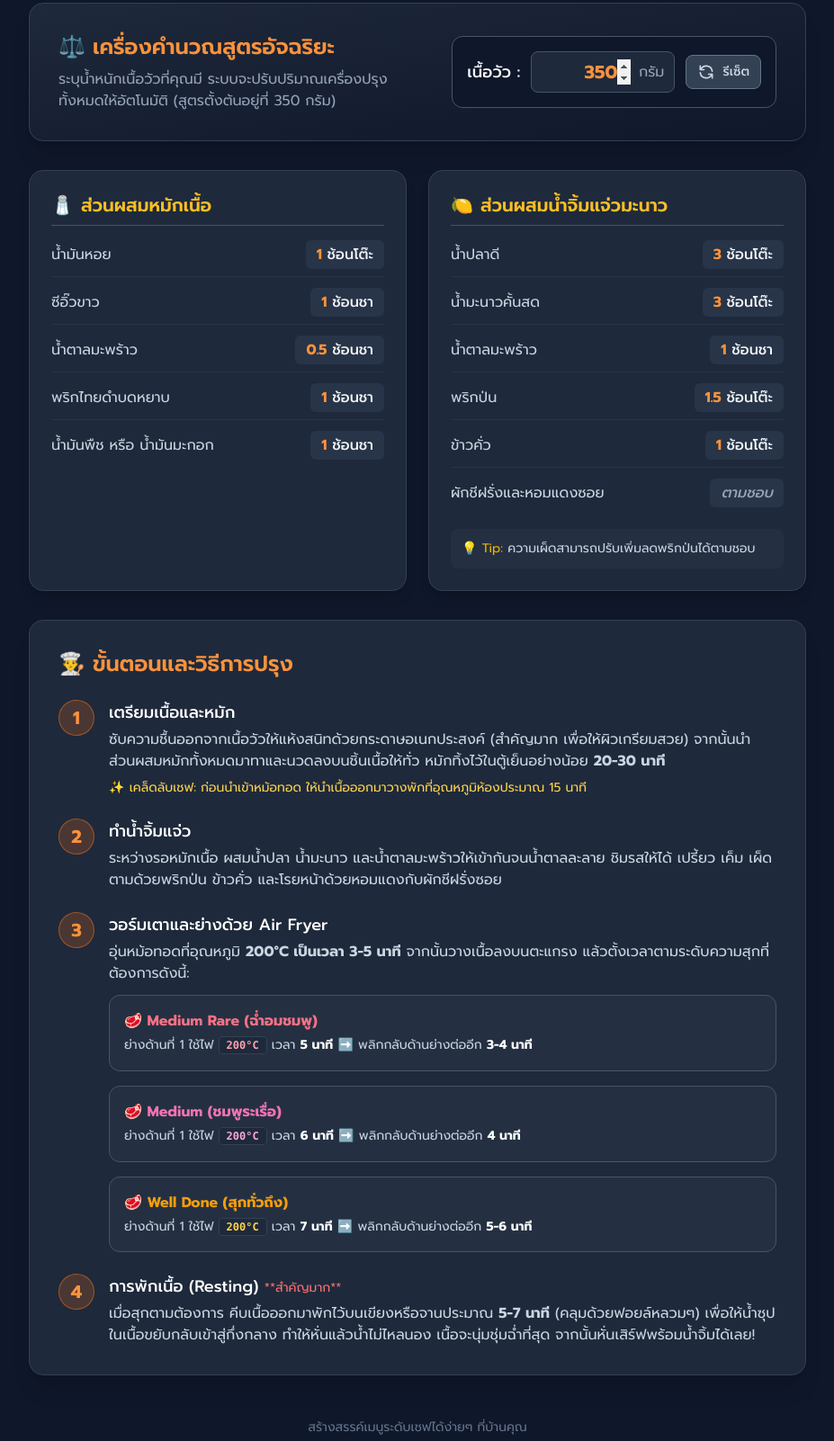
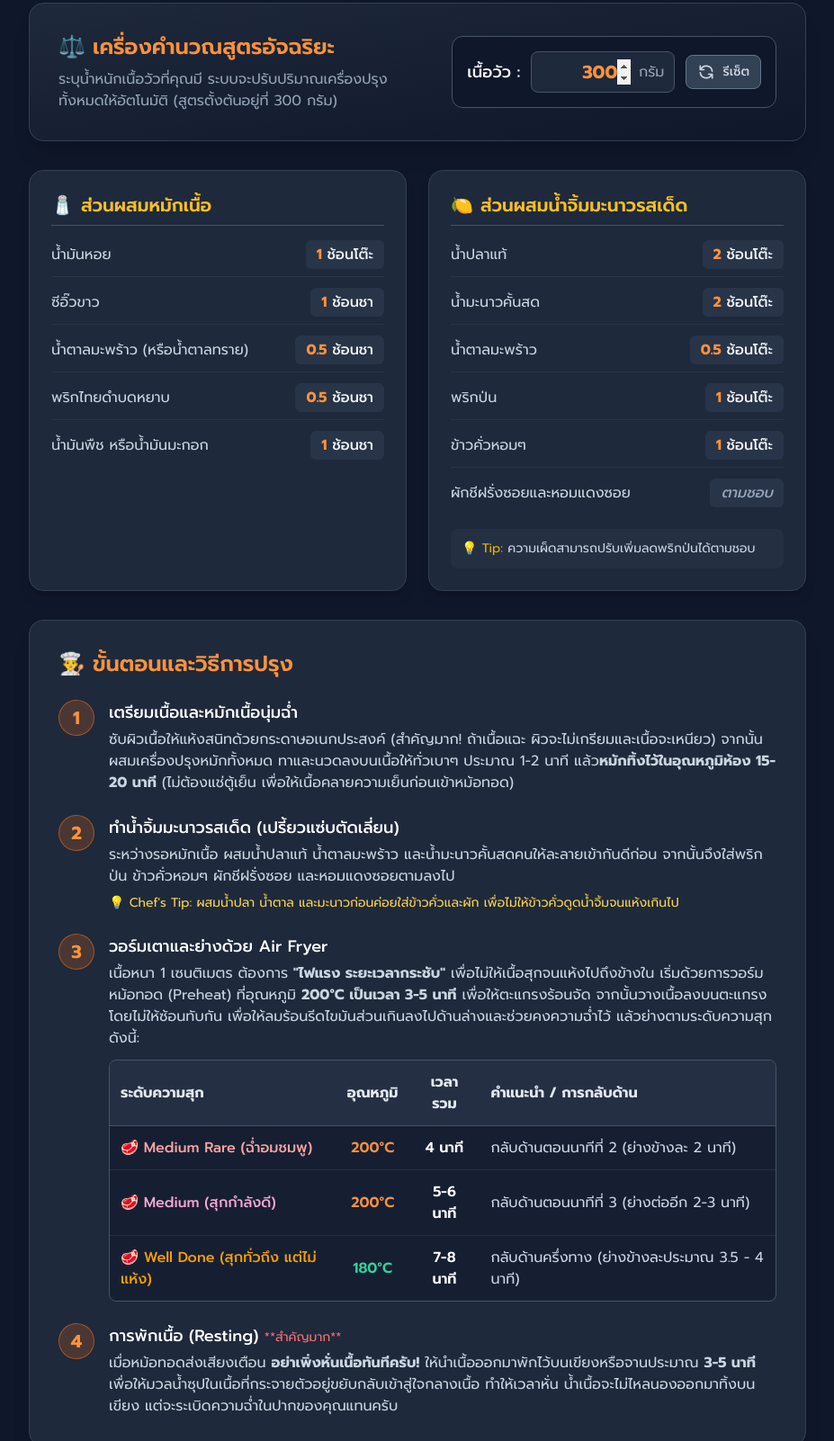
Before and after one commit to laserpui/Beloved-Family, a plain HTML site: page family-menu/Air Fryer/เนื้อย่าง.html in a window 1280 px wide. Shown: the part 338-1940 px from the top of the page at 90% size, without its empty margins (176-1103 px from the left). Drawn offline with nearby package versions, Linux system fonts and the light colour scheme.

Commit message:
Add files via upload

```diff
--- a/family-menu/Air Fryer/เนื้อย่าง.html
+++ b/family-menu/Air Fryer/เนื้อย่าง.html
@@ -3,7 +3,7 @@
 <head>
     <meta charset="UTF-8">
     <meta name="viewport" content="width=device-width, initial-scale=1.0">
-    <title>สูตรเนื้อย่างพรีเมียม Air Fryer</title>
+    <title>สูตรเนื้อย่างพรีเมียม (หนา 1 ซม.) Air Fryer</title>
     <script src="https://cdn.tailwindcss.com"></script>
     <link href="https://fonts.googleapis.com/css2?family=Prompt:wght@300;400;500;600;700&display=swap" rel="stylesheet">
     <style>
@@ -44,8 +44,8 @@
             <div class="inline-block p-4 rounded-full bg-slate-700/50 mb-4">
                 <span class="text-5xl">🥩</span>
             </div>
-            <h1 class="text-3xl md:text-5xl font-bold text-orange-400 mb-3 tracking-tight">สูตรเนื้อย่างพรีเมียม</h1>
-            <p class="text-lg md:text-xl text-slate-300">รังสรรค์ความอร่อยด้วย Philips Air Fryer</p>
+            <h1 class="text-3xl md:text-5xl font-bold text-orange-400 mb-3 tracking-tight">สูตรเนื้อย่างพรีเมียม <span class="text-white text-2xl md:text-3xl block md:inline-block md:ml-2">(หนา 1 ซม.)</span></h1>
+            <p class="text-lg md:text-xl text-slate-300">รังสรรค์ความอร่อยแบบข้างนอกเกรียม ข้างในนุ่มฉ่ำด้วย Philips Air Fryer</p>
             <p class="text-sm text-slate-400 mt-2">โดย เชฟมืออาชีพ</p>
         </div>
     </header>
@@ -58,12 +58,12 @@
                 <h2 class="text-2xl font-semibold text-orange-400 flex items-center gap-2">
                     <span>⚖️</span> เครื่องคำนวณสูตรอัจฉริยะ
                 </h2>
-                <p class="text-slate-400 mt-2 text-sm md:text-base">ระบุน้ำหนักเนื้อวัวที่คุณมี ระบบจะปรับปริมาณเครื่องปรุงทั้งหมดให้อัตโนมัติ (สูตรตั้งต้นอยู่ที่ 350 กรัม)</p>
+                <p class="text-slate-400 mt-2 text-sm md:text-base">ระบุน้ำหนักเนื้อวัวที่คุณมี ระบบจะปรับปริมาณเครื่องปรุงทั้งหมดให้อัตโนมัติ (สูตรตั้งต้นอยู่ที่ 300 กรัม)</p>
             </div>
             <div class="bg-slate-900 p-4 rounded-xl border border-slate-600 flex flex-wrap sm:flex-nowrap items-center gap-3 w-full md:w-auto">
                 <label for="beefWeight" class="text-lg font-medium whitespace-nowrap">เนื้อวัว :</label>
                 <div class="relative flex-1 min-w-[120px] md:w-40">
-                    <input type="number" id="beefWeight" value="350" min="50" step="50"
+                    <input type="number" id="beefWeight" value="300" min="50" step="50"
                         class="w-full bg-slate-800 text-orange-400 font-bold text-xl px-4 py-2 rounded-lg border border-slate-600 focus:outline-none focus:border-orange-500 focus:ring-1 focus:ring-orange-500 text-right pr-12 transition-colors">
                     <span class="absolute right-3 top-1/2 -translate-y-1/2 text-slate-400">กรัม</span>
                 </div>
@@ -91,7 +91,7 @@
             <!-- Dipping Sauce -->
             <section class="bg-slate-800 rounded-2xl p-6 shadow-lg border border-slate-700">
                 <h3 class="text-xl font-semibold text-amber-400 mb-4 flex items-center gap-2 border-b border-slate-600 pb-2">
-                    <span>🍋</span> ส่วนผสมน้ำจิ้มแจ่วมะนาว
+                    <span>🍋</span> ส่วนผสมน้ำจิ้มมะนาวรสเด็ด
                 </h3>
                 <ul class="space-y-3" id="sauce-list">
                     <!-- JS will populate this -->
@@ -113,9 +113,8 @@
                 <div class="flex gap-4">
                     <div class="flex-shrink-0 w-10 h-10 bg-orange-500/20 text-orange-400 rounded-full flex items-center justify-center font-bold text-xl border border-orange-500/50">1</div>
                     <div>
-                        <h4 class="text-lg font-medium text-white">เตรียมเนื้อและหมัก</h4>
-                        <p class="text-slate-300 mt-1">ซับความชื้นออกจากเนื้อวัวให้แห้งสนิทด้วยกระดาษอเนกประสงค์ (สำคัญมาก เพื่อให้ผิวเกรียมสวย) จากนั้นนำส่วนผสมหมักทั้งหมดมาทาและนวดลงบนชิ้นเนื้อให้ทั่ว หมักทิ้งไว้ในตู้เย็นอย่างน้อย <strong>20-30 นาที</strong></p>
-                        <p class="text-sm text-amber-300 mt-2">✨ เคล็ดลับเชฟ: ก่อนนำเข้าหม้อทอด ให้นำเนื้อออกมาวางพักที่อุณหภูมิห้องประมาณ 15 นาที</p>
+                        <h4 class="text-lg font-medium text-white">เตรียมเนื้อและหมักเนื้อนุ่มฉ่ำ</h4>
+                        <p class="text-slate-300 mt-1">ซับผิวเนื้อให้แห้งสนิทด้วยกระดาษอเนกประสงค์ (สำคัญมาก! ถ้าเนื้อแฉะ ผิวจะไม่เกรียมและเนื้อจะเหนียว) จากนั้นผสมเครื่องปรุงหมักทั้งหมด ทาและนวดลงบนเนื้อให้ทั่วเบาๆ ประมาณ 1-2 นาที แล้ว<strong>หมักทิ้งไว้ในอุณหภูมิห้อง 15-20 นาที</strong> (ไม่ต้องแช่ตู้เย็น เพื่อให้เนื้อคลายความเย็นก่อนเข้าหม้อทอด)</p>
                     </div>
                 </div>
 
@@ -123,8 +122,9 @@
                 <div class="flex gap-4">
                     <div class="flex-shrink-0 w-10 h-10 bg-orange-500/20 text-orange-400 rounded-full flex items-center justify-center font-bold text-xl border border-orange-500/50">2</div>
                     <div>
-                        <h4 class="text-lg font-medium text-white">ทำน้ำจิ้มแจ่ว</h4>
-                        <p class="text-slate-300 mt-1">ระหว่างรอหมักเนื้อ ผสมน้ำปลา น้ำมะนาว และน้ำตาลมะพร้าวให้เข้ากันจนน้ำตาลละลาย ชิมรสให้ได้ เปรี้ยว เค็ม เผ็ด ตามด้วยพริกป่น ข้าวคั่ว และโรยหน้าด้วยหอมแดงกับผักชีฝรั่งซอย</p>
+                        <h4 class="text-lg font-medium text-white">ทำน้ำจิ้มมะนาวรสเด็ด (เปรี้ยวแซ่บตัดเลี่ยน)</h4>
+                        <p class="text-slate-300 mt-1">ระหว่างรอหมักเนื้อ ผสมน้ำปลาแท้ น้ำตาลมะพร้าว และน้ำมะนาวคั้นสดคนให้ละลายเข้ากันดีก่อน จากนั้นจึงใส่พริกป่น ข้าวคั่วหอมๆ ผักชีฝรั่งซอย และหอมแดงซอยตามลงไป</p>
+                        <p class="text-sm text-amber-300 mt-2">💡 Chef's Tip: ผสมน้ำปลา น้ำตาล และมะนาวก่อนค่อยใส่ข้าวคั่วและผัก เพื่อไม่ให้ข้าวคั่วดูดน้ำจิ้มจนแห้งเกินไป</p>
                     </div>
                 </div>
 
@@ -133,36 +133,40 @@
                     <div class="flex-shrink-0 w-10 h-10 bg-orange-500/20 text-orange-400 rounded-full flex items-center justify-center font-bold text-xl border border-orange-500/50">3</div>
                     <div class="w-full">
                         <h4 class="text-lg font-medium text-white">วอร์มเตาและย่างด้วย Air Fryer</h4>
-                        <p class="text-slate-300 mt-1 mb-3">อุ่นหม้อทอดที่อุณหภูมิ <strong>200°C เป็นเวลา 3-5 นาที</strong> จากนั้นวางเนื้อลงบนตะแกรง แล้วตั้งเวลาตามระดับความสุกที่ต้องการดังนี้:</p>
+                        <p class="text-slate-300 mt-1 mb-3">เนื้อหนา 1 เซนติเมตร ต้องการ <strong>"ไฟแรง ระยะเวลากระชับ"</strong> เพื่อไม่ให้เนื้อสุกจนแห้งไปถึงข้างใน เริ่มด้วยการวอร์มหม้อทอด (Preheat) ที่อุณหภูมิ <strong>200°C เป็นเวลา 3-5 นาที</strong> เพื่อให้ตะแกรงร้อนจัด จากนั้นวางเนื้อลงบนตะแกรงโดยไม่ให้ซ้อนทับกัน เพื่อให้ลมร้อนรีดไขมันส่วนเกินลงไปด้านล่างและช่วยคงความฉ่ำไว้ แล้วย่างตามระดับความสุกดังนี้:</p>
 
-                        <!-- Responsive Cooking Times (Text-based) -->
-                        <div class="space-y-4 mt-3">
-                            <div class="p-4 bg-slate-700/30 border border-slate-600 rounded-xl">
-                                <div class="font-bold text-rose-400 text-base flex items-center gap-2 mb-1">
-                                    🥩 Medium Rare (ฉ่ำอมชมพู)
-                               </div>
-                                <p class="text-slate-300 leading-relaxed text-sm">
-                                    ย่างด้านที่ 1 ใช้ไฟ <span class="bg-slate-800 text-rose-300 px-2 py-0.5 rounded font-mono font-bold text-xs border border-slate-700">200°C</span> เวลา <span class="font-bold text-white">5 นาที</span> ➡️ พลิกกลับด้านย่างต่ออีก <span class="font-bold text-white">3-4 นาที</span>
-                                </p>
-                            </div>
-
-                            <div class="p-4 bg-slate-700/30 border border-slate-600 rounded-xl">
-                                <div class="font-bold text-pink-400 text-base flex items-center gap-2 mb-1">
-                                    🥩 Medium (ชมพูระเรื่อ)
-                                </div>
-                                <p class="text-slate-300 leading-relaxed text-sm">
-                                    ย่างด้านที่ 1 ใช้ไฟ <span class="bg-slate-800 text-pink-300 px-2 py-0.5 rounded font-mono font-bold text-xs border border-slate-700">200°C</span> เวลา <span class="font-bold text-white">6 นาที</span> ➡️ พลิกกลับด้านย่างต่ออีก <span class="font-bold text-white">4 นาที</span>
-                                </p>
-                            </div>
-
-                            <div class="p-4 bg-slate-700/30 border border-slate-600 rounded-xl">
-                                <div class="font-bold text-amber-500 text-base flex items-center gap-2 mb-1">
-                                    🥩 Well Done (สุกทั่วถึง)
-                                </div>
-                                <p class="text-slate-300 leading-relaxed text-sm">
-                                    ย่างด้านที่ 1 ใช้ไฟ <span class="bg-slate-800 text-amber-300 px-2 py-0.5 rounded font-mono font-bold text-xs border border-slate-700">200°C</span> เวลา <span class="font-bold text-white">7 นาที</span> ➡️ พลิกกลับด้านย่างต่ออีก <span class="font-bold text-white">5-6 นาที</span>
-                                </p>
-                            </div>
+                        <!-- Responsive Table -->
+                        <div class="overflow-x-auto table-container rounded-lg border border-slate-600 bg-slate-900/50">
+                            <table class="w-full text-left border-collapse min-w-[500px]">
+                                <thead>
+                                    <tr class="bg-slate-700/50 text-slate-200">
+                                        <th class="p-3 border-b border-slate-600">ระดับความสุก</th>
+                                        <th class="p-3 border-b border-slate-600 text-center">อุณหภูมิ</th>
+                                        <th class="p-3 border-b border-slate-600 text-center">เวลารวม</th>
+                                        <th class="p-3 border-b border-slate-600">คำแนะนำ / การกลับด้าน</th>
+                                    </tr>
+                                </thead>
+                                <tbody class="text-slate-300">
+                                    <tr class="border-b border-slate-700/50 hover:bg-slate-800/50 transition">
+                                        <td class="p-3 font-medium text-red-300">🥩 Medium Rare (ฉ่ำอมชมพู)</td>
+                                        <td class="p-3 text-center font-semibold text-orange-400">200°C</td>
+                                        <td class="p-3 text-center font-semibold text-white">4 นาที</td>
+                                        <td class="p-3">กลับด้านตอนนาทีที่ 2 (ย่างข้างละ 2 นาที)</td>
+                                    </tr>
+                                    <tr class="border-b border-slate-700/50 hover:bg-slate-800/50 transition">
+                                        <td class="p-3 font-medium text-pink-300">🥩 Medium (สุกกำลังดี)</td>
+                                        <td class="p-3 text-center font-semibold text-orange-400">200°C</td>
+                                        <td class="p-3 text-center font-semibold text-white">5-6 นาที</td>
+                                        <td class="p-3">กลับด้านตอนนาทีที่ 3 (ย่างต่ออีก 2-3 นาที)</td>
+                                    </tr>
+                                    <tr class="hover:bg-slate-800/50 transition">
+                                        <td class="p-3 font-medium text-amber-500">🥩 Well Done (สุกทั่วถึง แต่ไม่แห้ง)</td>
+                                        <td class="p-3 text-center font-semibold text-emerald-400">180°C</td>
+                                        <td class="p-3 text-center font-semibold text-white">7-8 นาที</td>
+                                        <td class="p-3">กลับด้านครึ่งทาง (ย่างข้างละประมาณ 3.5 - 4 นาที)</td>
+                                    </tr>
+                                </tbody>
+                            </table>
                         </div>
                     </div>
                 </div>
@@ -172,7 +176,7 @@
                     <div class="flex-shrink-0 w-10 h-10 bg-orange-500/20 text-orange-400 rounded-full flex items-center justify-center font-bold text-xl border border-orange-500/50">4</div>
                     <div>
                         <h4 class="text-lg font-medium text-white">การพักเนื้อ (Resting) <span class="text-red-400 text-sm font-normal">**สำคัญมาก**</span></h4>
-                        <p class="text-slate-300 mt-1">เมื่อสุกตามต้องการ คีบเนื้อออกมาพักไว้บนเขียงหรือจานประมาณ <strong>5-7 นาที</strong> (คลุมด้วยฟอยล์หลวมๆ) เพื่อให้น้ำซุปในเนื้อขยับกลับเข้าสู่กึ่งกลาง ทำให้หั่นแล้วน้ำไม่ไหลนอง เนื้อจะนุ่มชุ่มฉ่ำที่สุด จากนั้นหั่นเสิร์ฟพร้อมน้ำจิ้มได้เลย!</p>
+                        <p class="text-slate-300 mt-1">เมื่อหม้อทอดส่งเสียงเตือน <strong>อย่าเพิ่งหั่นเนื้อทันทีครับ!</strong> ให้นำเนื้อออกมาพักไว้บนเขียงหรือจานประมาณ <strong>3-5 นาที</strong> เพื่อให้มวลน้ำซุปในเนื้อที่กระจายตัวอยู่ขยับกลับเข้าสู่ใจกลางเนื้อ ทำให้เวลาหั่น น้ำเนื้อจะไม่ไหลนองออกมาทิ้งบนเขียง แต่จะระเบิดความฉ่ำในปากของคุณแทนครับ</p>
                     </div>
                 </div>
             </div>
@@ -186,24 +190,24 @@
     <!-- JavaScript for Dynamic Calculation -->
     <script>
         document.addEventListener('DOMContentLoaded', () => {
-            // Base Recipe Setup (Based on 350g of beef)
-            const BASE_WEIGHT = 350;
+            // Base Recipe Setup (Based on 300g of beef)
+            const BASE_WEIGHT = 300;
 
             const marinadeData = [
                 { name: 'น้ำมันหอย', baseAmount: 1, unit: 'ช้อนโต๊ะ' },
                 { name: 'ซีอิ๊วขาว', baseAmount: 1, unit: 'ช้อนชา' },
-                { name: 'น้ำตาลมะพร้าว', baseAmount: 0.5, unit: 'ช้อนชา' },
-                { name: 'พริกไทยดำบดหยาบ', baseAmount: 1, unit: 'ช้อนชา' },
-                { name: 'น้ำมันพืช หรือ น้ำมันมะกอก', baseAmount: 1, unit: 'ช้อนชา' },
+                { name: 'น้ำตาลมะพร้าว (หรือน้ำตาลทราย)', baseAmount: 0.5, unit: 'ช้อนชา' },
+                { name: 'พริกไทยดำบดหยาบ', baseAmount: 0.5, unit: 'ช้อนชา' },
+                { name: 'น้ำมันพืช หรือน้ำมันมะกอก', baseAmount: 1, unit: 'ช้อนชา' },
             ];
 
             const sauceData = [
-                { name: 'น้ำปลาดี', baseAmount: 3, unit: 'ช้อนโต๊ะ' },
-                { name: 'น้ำมะนาวคั้นสด', baseAmount: 3, unit: 'ช้อนโต๊ะ' },
-                { name: 'น้ำตาลมะพร้าว', baseAmount: 1, unit: 'ช้อนชา' },
-                { name: 'พริกป่น', baseAmount: 1.5, unit: 'ช้อนโต๊ะ' },
-                { name: 'ข้าวคั่ว', baseAmount: 1, unit: 'ช้อนโต๊ะ' },
-                { name: 'ผักชีฝรั่งและหอมแดงซอย', baseAmount: 0, unit: 'ตามชอบ', isCustom: true }
+                { name: 'น้ำปลาแท้', baseAmount: 2, unit: 'ช้อนโต๊ะ' },
+                { name: 'น้ำมะนาวคั้นสด', baseAmount: 2, unit: 'ช้อนโต๊ะ' },
+                { name: 'น้ำตาลมะพร้าว', baseAmount: 0.5, unit: 'ช้อนโต๊ะ' },
+                { name: 'พริกป่น', baseAmount: 1, unit: 'ช้อนโต๊ะ' },
+                { name: 'ข้าวคั่วหอมๆ', baseAmount: 1, unit: 'ช้อนโต๊ะ' },
+                { name: 'ผักชีฝรั่งซอยและหอมแดงซอย', baseAmount: 0, unit: 'ตามชอบ', isCustom: true }
             ];
 
             const weightInput = document.getElementById('beefWeight');
```
